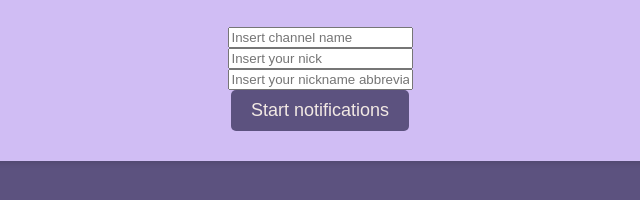
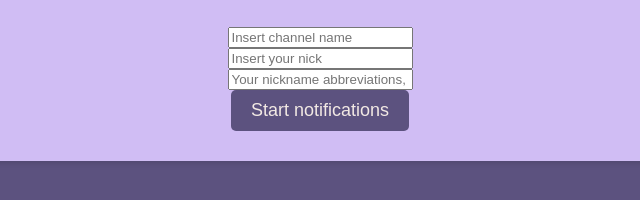
Before and after one commit to ocsoares/twitch-mention-notifier, a website with bundled scripts: page public/popup.html in a window 1280 px wide. Shown: the part 146-346 px from the top of the page, 320-960 px from the left. Built offline with nearby package versions, Linux system fonts and the light colour scheme.

```diff
--- a/public/popup.html
+++ b/public/popup.html
@@ -12,7 +12,7 @@
     <p>Please fill in the data correctly to start the notifications</p>
     <input type="text" id="channel" placeholder="Insert channel name">
     <input type="text" id="name" placeholder="Insert your nick">
-    <input type="text" id="nick-abbreviation" placeholder="Insert your nickname abbreviations">
+    <input type="text" id="nick-abbreviation" placeholder="Your nickname abbreviations, separated by commma">
     <button id="button">Start notifications</button>
   </div>
   <script src="popup.js"></script>
```
